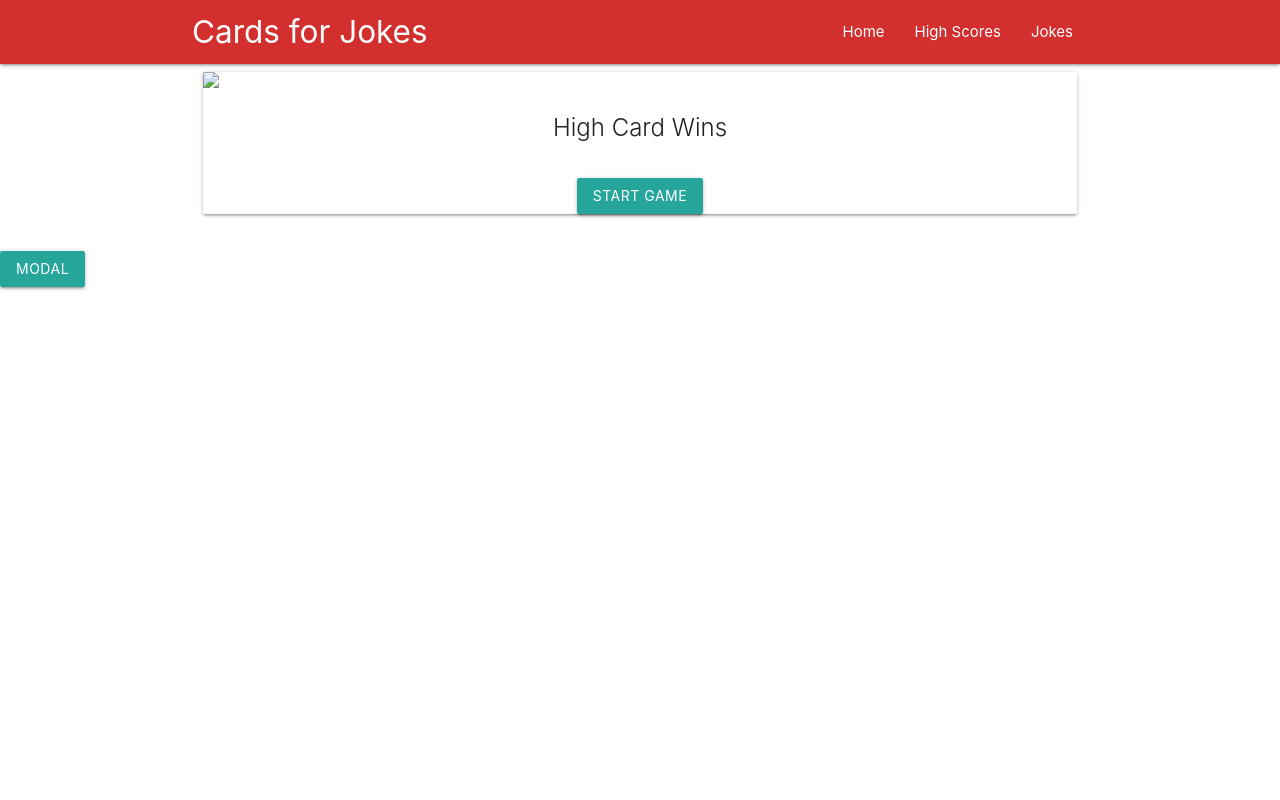
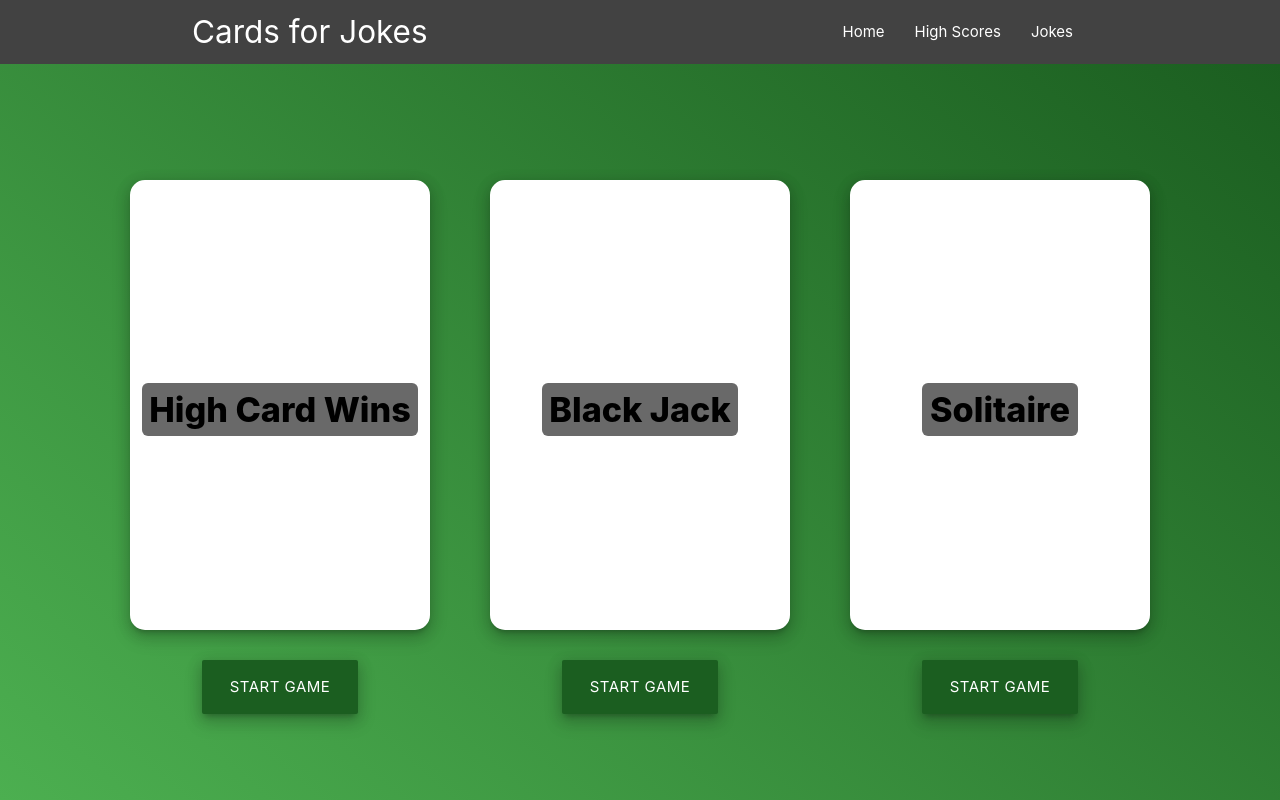
Before and after one commit to danielstewart914/cards-for-jokes, a plain HTML site: page index.html in a window 1280 px wide. Drawn offline with nearby package versions, Linux system fonts and the light colour scheme; no server answers.

Commit message:
Started on layout

```diff
--- a/assets/css/styles.css
+++ b/assets/css/styles.css
@@ -0,0 +1,68 @@
+body {
+    display: flex;
+    flex-flow: column;
+    height: 100vh;
+}
+
+main {
+    height: 100%;
+    display: flex;
+    flex: 1;
+    flex-direction: column;
+    background-image: linear-gradient(-140deg, #1b5e20, #4caf50);
+}
+.games {
+    display: flex;
+    flex-direction: row;
+    justify-content: center;
+    align-items: center;
+    padding: 3rem;
+    height: 100%;
+}
+
+.card {
+    display: flex;
+    justify-content: center;
+    align-items: center;
+    border: 0.5rem solid white;
+    border-radius: 1rem;
+    height: 30rem;
+    width: 20rem;
+    margin: 2rem;
+    color: black;
+}
+
+.card-name{
+    font-weight: 800;
+    background-color: #444444cc;
+    padding: 0.5rem;
+    border-radius: 0.4rem;
+}
+
+.card-row {
+    padding: 1rem 0;
+    overflow: hidden;
+    display: flex;
+    justify-content: center;
+    position: fixed;
+    bottom: 0;
+    width: 150%;
+    left: -25%;
+}
+
+.card-row > img {
+    height: 3.5rem;
+    margin: 0.5rem;
+}
+
+.card:hover, .card:focus {
+    background-color: transparent;
+    color: white;
+}
+
+@media ( hover ) {
+    .card-overlay {
+        background-color: #ffffff66;
+        background-blend-mode: overlay;
+    }
+}
--- a/assets/js/main.js
+++ b/assets/js/main.js
@@ -0,0 +1,81 @@
+var bottomCardRowEl = $( '#bottomCardRow' );
+var deckOfCardApiRootUrl = 'https://deckofcardsapi.com/api/deck';
+var deckId = '0m34q6ubwk4g';
+
+// initialize modal
+$(document).ready(function(){
+    $('.modal').modal();
+  });
+
+
+//  shuffle deck
+async function shuffleDeck ( id ) {
+
+    return fetch ( `${ deckOfCardApiRootUrl }/${ id }/shuffle/` )
+      .then ( function ( response ) {
+        if ( response.ok ) {
+
+          return response.json();
+
+        }
+
+        else {
+
+          console.error( 'Error: ' + response.statusText );
+
+        }
+
+      } )
+
+    }
+
+// draw card
+async function drawCard( numberOfCards ) {
+
+    return fetch ( `${ deckOfCardApiRootUrl }/${ deckId }/draw/?count=${ numberOfCards }` )
+    .then ( function ( response ) {
+
+        if ( response.ok ) {
+
+        return response.json();
+
+        }
+
+        else {
+
+        console.error( 'Error: ' + response.statusText );
+
+        }
+
+    } )
+
+
+}
+
+// render bottom row of cards
+function renderRow () {
+
+    shuffleDeck( deckId )
+        .then ( function () {
+
+        drawCard( 52 )
+            .then ( function ( data ) {
+
+            var rowFrag = $( document.createDocumentFragment() );
+
+            for( var i = 0; i < data.cards.length; i++ ) {
+
+                var cardImageEl = $( '<img>' ).attr( 'src', data.cards[i].image );
+                rowFrag.append( cardImageEl );
+
+            }
+
+            bottomCardRowEl.html( rowFrag );
+
+            })
+
+        })
+
+}
+
+renderRow();
--- a/index.html
+++ b/index.html
@@ -10,29 +10,23 @@
       href="https://fonts.googleapis.com/icon?family=Material+Icons"
       rel="stylesheet"
     />
-
     <link
       href="https://fonts.googleapis.com/css2?family=Poppins&display=swap"
       rel="stylesheet"
     />
-    <!-- jquery -->
-    <!-- <link
-      rel="stylesheet"
-      href="https://code.jquery.com/ui/1.12.1/themes/base/jquery-ui.css"
-    /> -->
     <!--Materialize CSS Framework-->
     <link
       rel="stylesheet"
       href="https://cdnjs.cloudflare.com/ajax/libs/materialize/1.0.0/css/materialize.min.css"
     />
     <!-- css link -->
-    <link rel="stylesheet" href="/style.css">
+    <link rel="stylesheet" href="./assets/css/styles.css">
 
     <title>Cards for Jokes</title>
   </head>
   <body class="flow-text">
     <!-- navbar  -->
-    <nav class="nav-wrapper red darken-2">
+    <nav class="nav-wrapper grey darken-3 white-text">
       <div class="container">
         <a href="#" class="brand-logo">Cards for Jokes</a>
         <a href="#" class="sidenav-trigger" data-target="mobile-links">
@@ -51,27 +45,29 @@
       <li><a href="#">High Scores</a></li>
       <li><a href="#">Jokes</a></li>
     </ul>
-
-    <div class="container">
-      <div class="row">
-        <div class="col s12">
-          <div class="card hoverable center">
-            <div class="card-image">
-              <img src="./img/joker-card.png" />
-            </div>
-            <div class="card-content">
-            <span class="card-title">High Card Wins</span>
-          </div>
-          <button class="btn waves-effect waves-light center">Start Game</button>
-          </div>
+    <main>
+      <div class="games container">
+        <div class="center-align">
+          <a class="waves-effect waves-light modal-trigger card card-back card-overlay z-depth-3" href="#modal1">
+            <h4 class="card-name">High Card Wins</h4>
+          </a>
+          <a class="waves-effect waves-light green darken-4 btn-large modal-trigger z-depth-3" href="#modal1">Start Game</a>
+        </div>
+        <div class="center-align">
+          <a class="waves-effect waves-light modal-trigger card card-back card-overlay z-depth-3" href="#modal1">
+            <h4 class="card-name">Black Jack</h4>
+          </a>
+          <a class="waves-effect waves-light green darken-4 btn-large modal-trigger z-depth-3" href="#modal1">Start Game</a>
+        </div>
+        <div class="center-align">
+          <a class="waves-effect waves-light modal-trigger card card-back card-overlay z-depth-3" href="#modal1">
+            <h4 class="card-name">Solitaire</h4>
+          </a>
+          <a class="waves-effect waves-light green darken-4 btn-large modal-trigger z-depth-3" href="#modal1">Start Game</a>
         </div>
       </div>
-    </div>
-
-    <!-- Modal Trigger -->
-    <a class="waves-effect waves-light btn modal-trigger" href="#modal1"
-      >Modal</a
-    >
+      <div class="card-row" id="bottomCardRow"></div>
+    </main>
 
     <!-- Modal Structure -->
     <div id="modal1" class="modal">
@@ -86,16 +82,23 @@
       </div>
     </div>
 
+    <div id="deckTheme" class="modal black">
+      <div class="modal-content">
+        <h4 class="grey darken-3 modal-header white-text center-align m-0">Please select your theme</h4>
+        <div class="green darken-3 m-0 p-2">
+          <div class="card-selection">&nbsp;</div>
+          <div class="card-selection">&nbsp;</div>
+          <div class="card-selection">&nbsp;</div>
+          <div class="card-selection">&nbsp;</div>
+          <div class="card-selection">&nbsp;</div>
+            <a href="#!" class="modal-close waves-effect waves-green btn-flat">Submit</a>
+        </div>
+      </div>
+    </div>
     <!-- jquery -->
     <script src="https://code.jquery.com/jquery-3.6.0.min.js"></script>
-
     <!-- Materialize JS -->
     <script src="https://cdnjs.cloudflare.com/ajax/libs/materialize/1.0.0/js/materialize.min.js"></script>
-
-    <script>
-      $(document).ready(function () {
-        $(".sidenav").sidenav();
-      });
-    </script>
+    <script src="./assets/js/main.js"></script>
   </body>
 </html>
```
